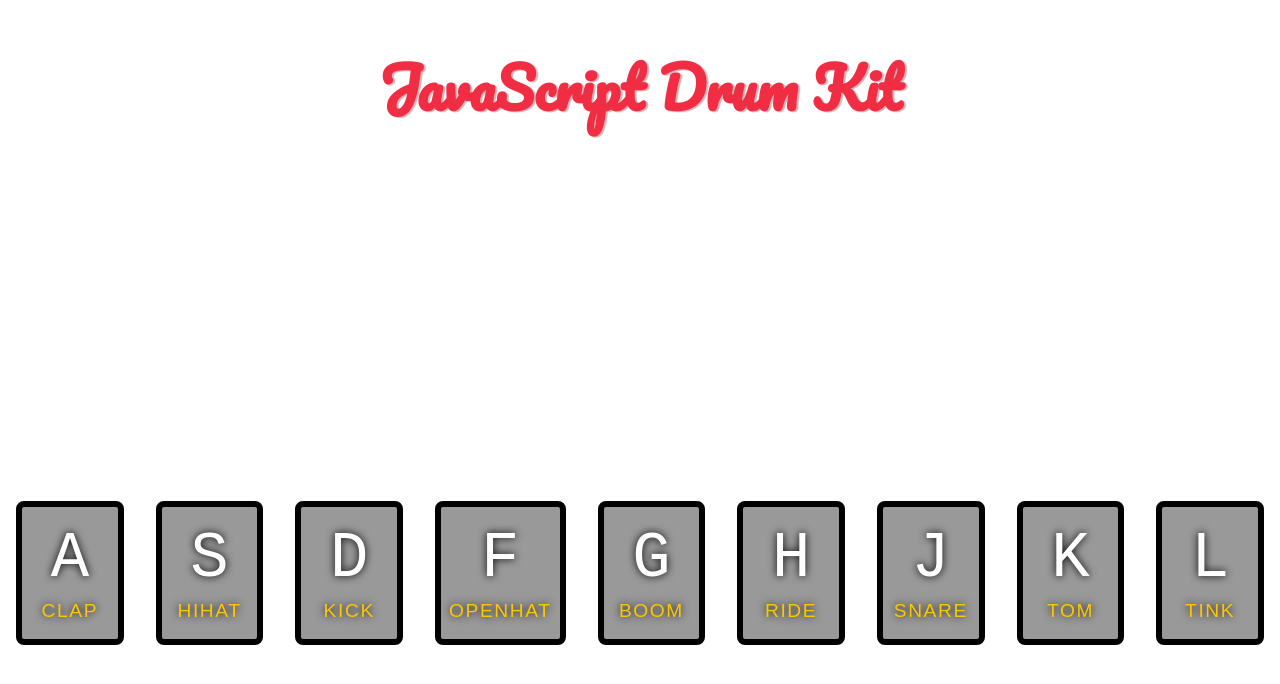
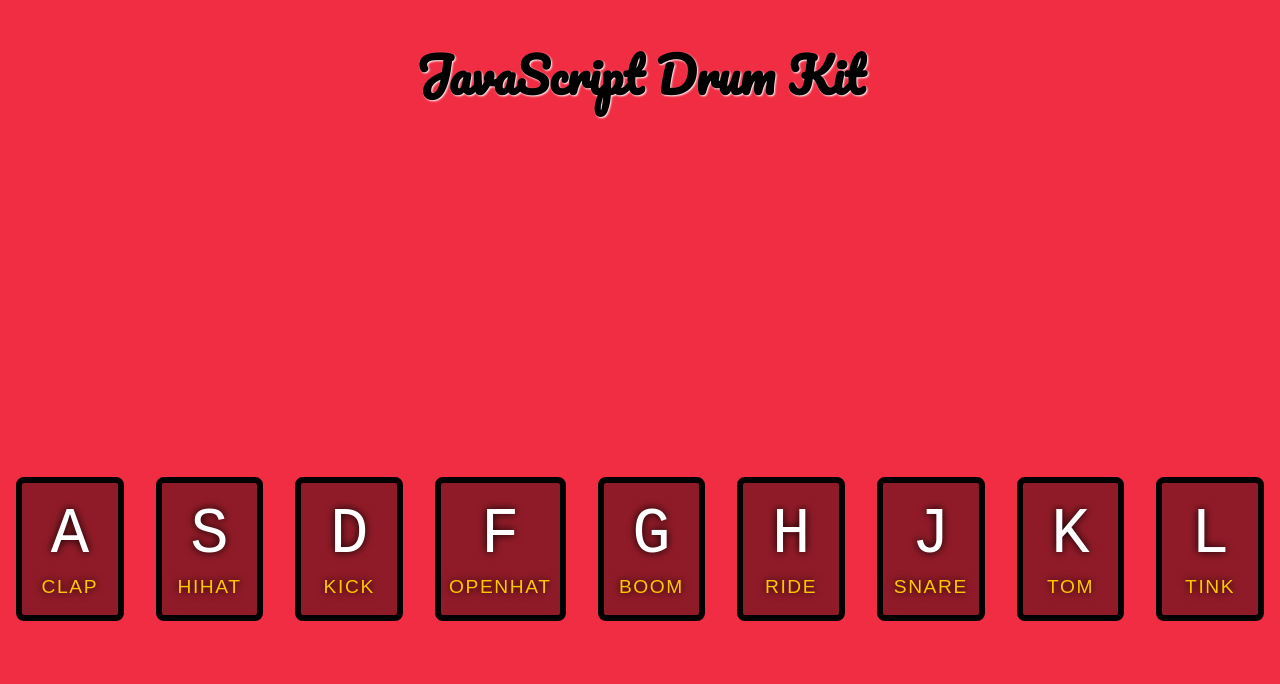
Before and after one commit to toowee-le/drum-kit, a plain HTML site: page index.html in a window 1280 px wide. Drawn offline with Linux system fonts and the light colour scheme.

Commit message:
Change color of heading

```diff
--- a/style.css
+++ b/style.css
@@ -4,13 +4,14 @@ body,html {
   margin: 0;
   padding: 0;
   font-family: sans-serif;
+  background-color: #f02d43;
 }
 
 h1 {
   font-family: 'Pacifico', cursive;
-  font-size: 3.5rem;
-  color: #f02d43;
-  text-shadow: 2px 1px 1px #7a162254;
+  font-size: 3rem;
+  color: #000000;
+  text-shadow: 1px 1px 2px #fff;
   text-align: center;
 }
 
```
